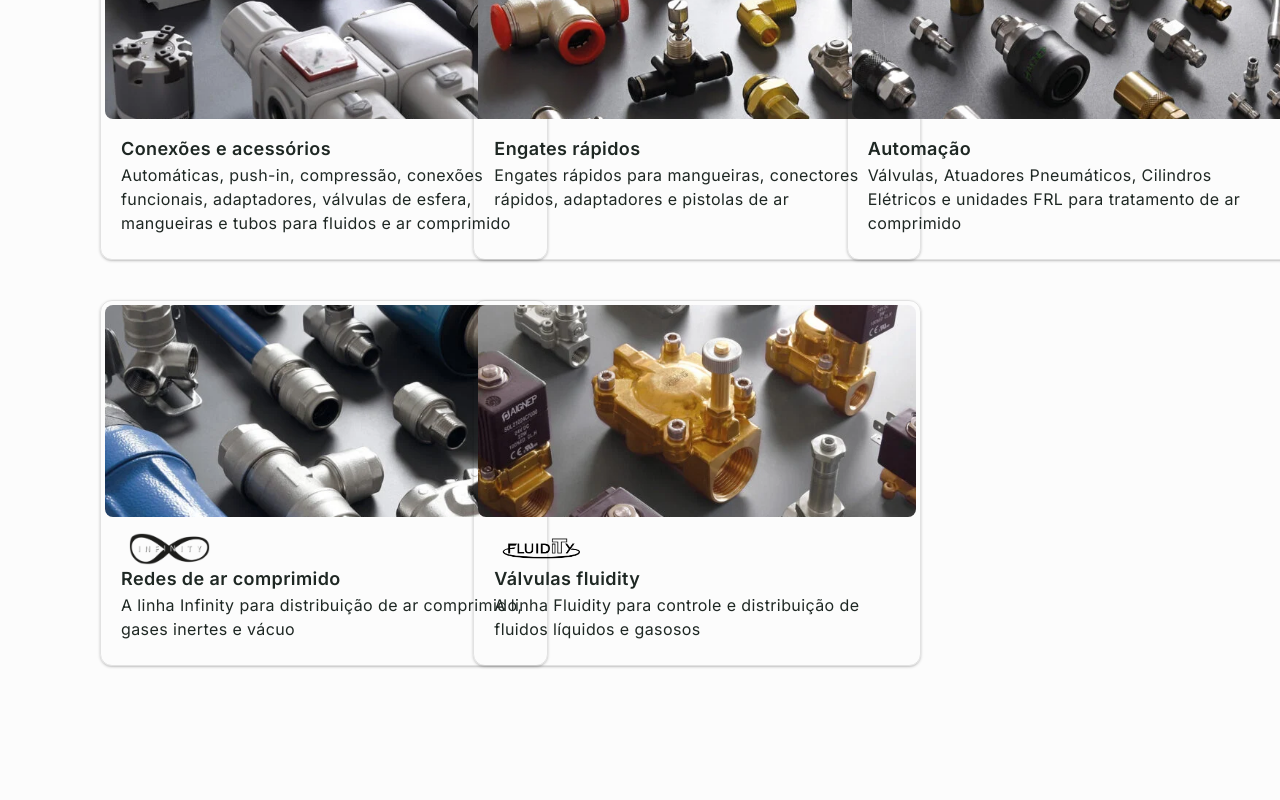
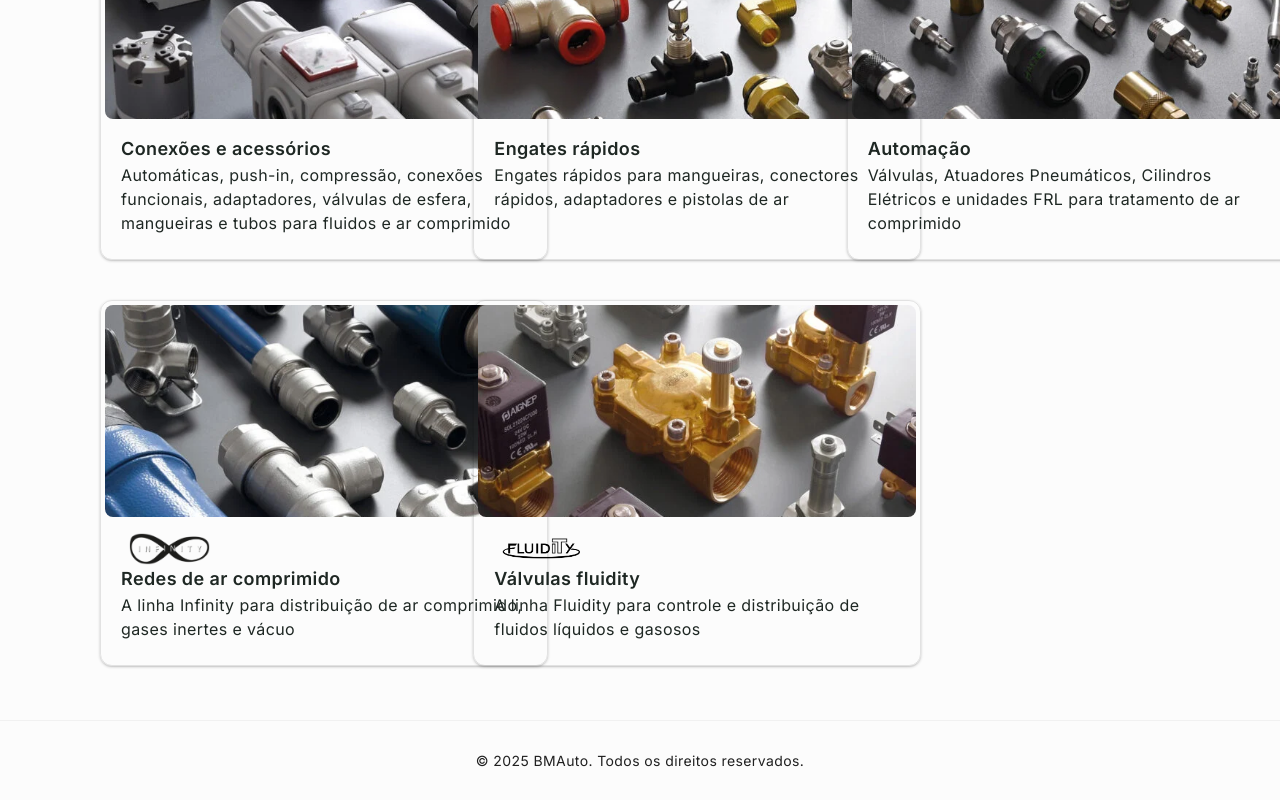
Before and after one commit to miguelmnogueira/BMAuto, a React (Vite) app: page /produtos/pneumatica in a window 1280 px wide. Shown: the part 220-1020 px from the top of the page. Before the commit the page ends 892 px from the top, so only its background shows below. Built offline with nearby package versions, Linux system fonts and the light colour scheme.

Commit message:
feat: footer

```diff
--- /dev/null
+++ b/src/components/Footer.tsx
@@ -0,0 +1,13 @@
+import React from "react";
+
+const Footer = () => {
+	return (
+		<div className="w-full mt-12 h-20 bg-background border-t-1 border-border/40 flex items-center justify-center">
+			<p className="text-sm text-muted-foreground">
+				© 2025 BMAuto. Todos os direitos reservados.
+			</p>
+		</div>
+	);
+};
+
+export default Footer;
--- a/src/main.tsx
+++ b/src/main.tsx
@@ -6,6 +6,7 @@ import Home from "./pages/home/Home";
 import { ThemeProvider } from "./components/ThemeProvider";
 import Header from "./components/Header";
 import Products from "./pages/products/Products";
+import Footer from "./components/Footer";
 
 createRoot(document.getElementById("root")!).render(
 	<BrowserRouter>
@@ -17,6 +18,7 @@ createRoot(document.getElementById("root")!).render(
 					<Route path="/produtos/pneumatica" element={<Products />} />
 				</Routes>
 			</div>
+			<Footer />
 		</ThemeProvider>
 	</BrowserRouter>
 );
```
